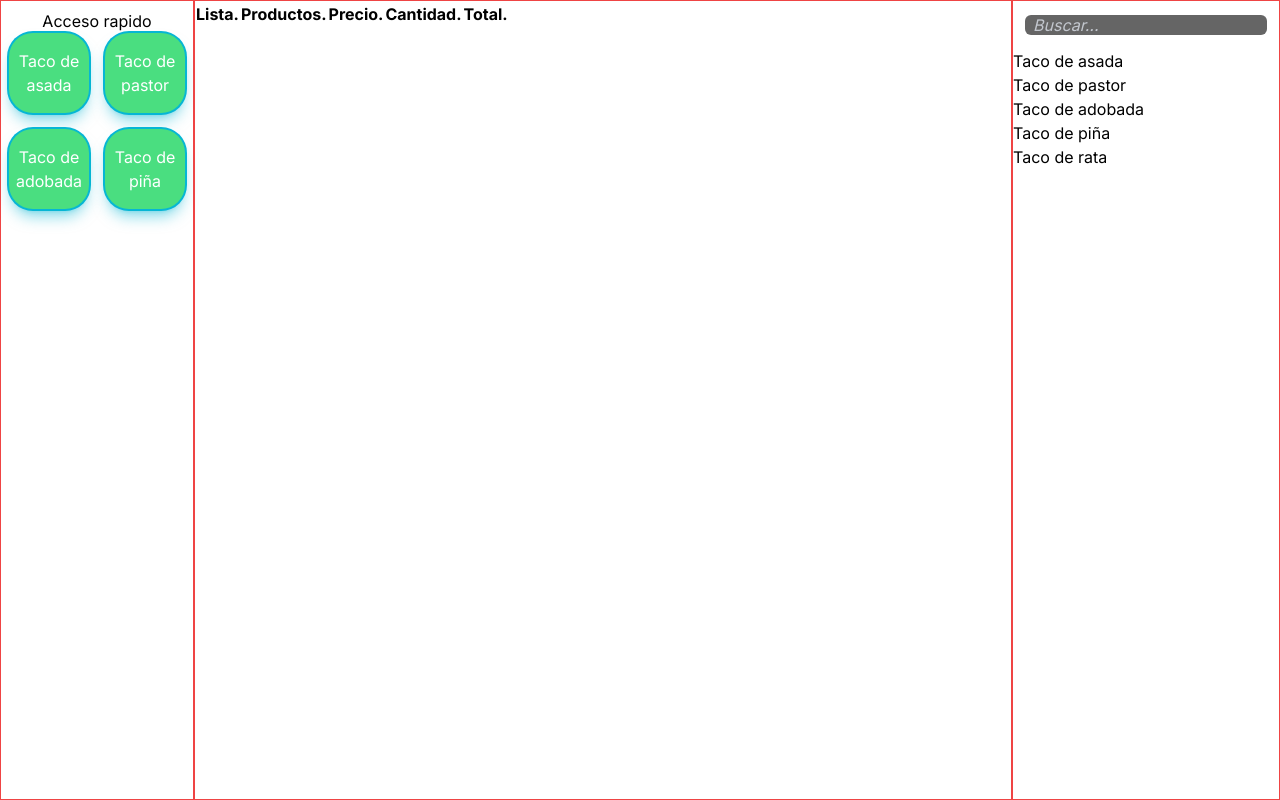
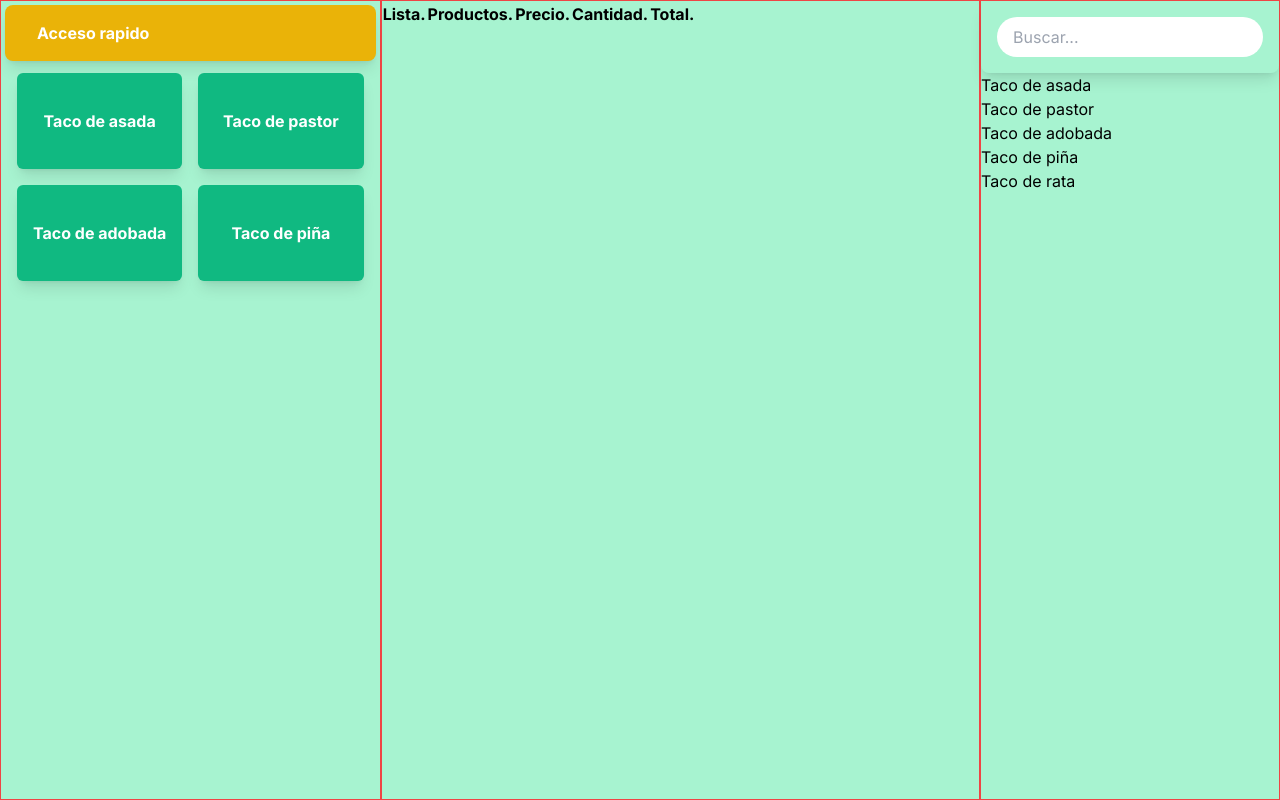
Before and after one commit to JesusOlivas12/practicas_perronas, a Next.js app: page / in a window 1280 px wide. Built offline with nearby package versions, Linux system fonts and the light colour scheme.

Commit message:
tailwind

```diff
--- a/src/app/components/add-product.js
+++ b/src/app/components/add-product.js
@@ -20,15 +20,13 @@ export default function AddProduct ({ products = [] }) {
 
   return (
     <div>
-      <div className='p-3'>
+      <div className=' max-w-md mx-auto rounded-lg p-4 shadow-lg'>
 
         <input
           onChange={handleSearchProduct}
           type='text'
           placeholder='Buscar...'
-          className='w-full h-full pl-2 bg-black opacity-60
-        outline-none rounded-md italic font-style: italic;
-        ;color text-slate-200'
+          className='w-full py-2 px-4 rounded-full focus:outline-none focus:ring focus:border-blue-300'
         />
       </div>
       <div className='flex-col flex'>
--- a/src/app/components/counter.js
+++ b/src/app/components/counter.js
@@ -22,11 +22,11 @@ export default function Counter ({ onChange }) {
 
   return (
     <div className='flex items-center justify-center gap-3'>
-      <button onClick={decrement} className='w-8 h-8 bg-red-500 rounded-md'>
+      <button onClick={decrement} className='bg-red-500 hover:bg-red-600 text-white font-bold py-2 px-4 rounded-full transition duration-300 ease-in-out'>
         -
       </button>
       <span>{counter}</span>
-      <button onClick={increment} className='w-8 h-8 bg-blue-600 rounded-md'>
+      <button onClick={increment} className='bg-green-500 hover:bg-green-600 text-white font-bold py-2 px-4 rounded-full transition duration-300 ease-in-out'>
         +
       </button>
     </div>
--- a/src/app/components/quick_access.js
+++ b/src/app/components/quick_access.js
@@ -2,9 +2,9 @@ import useOrder from '../hooks/use-order'
 
 export default function QuickAccess ({ quickAccessProducts = [] }) {
   return (
-    <div className='p-2'>
-      <h1 className='text-center'>Acceso rapido</h1>
-      <div className='grid grid-cols-2 gap-4 '>
+    <div className='p-1  '>
+      <h1 className='bg-yellow-500 text-white font-bold py-4 px-8 rounded-lg shadow-lg w-200 h-17'>Acceso rapido</h1>
+      <div className='p-3 grid grid-cols-2 gap-4  '>
         {quickAccessProducts.map(product => <ProductAccessEntity key={product?.key} product={product} />)}
       </div>
     </div>
@@ -31,7 +31,7 @@ function ProductAccessEntity ({ product }) {
   return (
     <button
       onClick={handleAddProduct}
-      className='w-20 h-20 bg-green-400 shadow-lg shadow-cyan-500/50 rounded-3xl ring-2 ring-cyan-500 ring-offset-3 ring-offset-slate-50 cyan:ring-offset-slate-900 text-white'
+      className="bg-emerald-500 hover:bg-emerald-600 text-white font-bold py-9 px-4 rounded-md shadow-lg btn"
     >
       {product?.name}
     </button>
--- a/src/app/page.js
+++ b/src/app/page.js
@@ -7,7 +7,7 @@ import AddProduct from './components/add-product'
 
 export default function Home () {
   return (
-    <main className='flex h-full'>
+    <main className='flex h-full bg-emerald-200'>
       <section className='border border-red-500'>
         <QuickAccess quickAccessProducts={quickAccessProducts} />
       </section>
```
